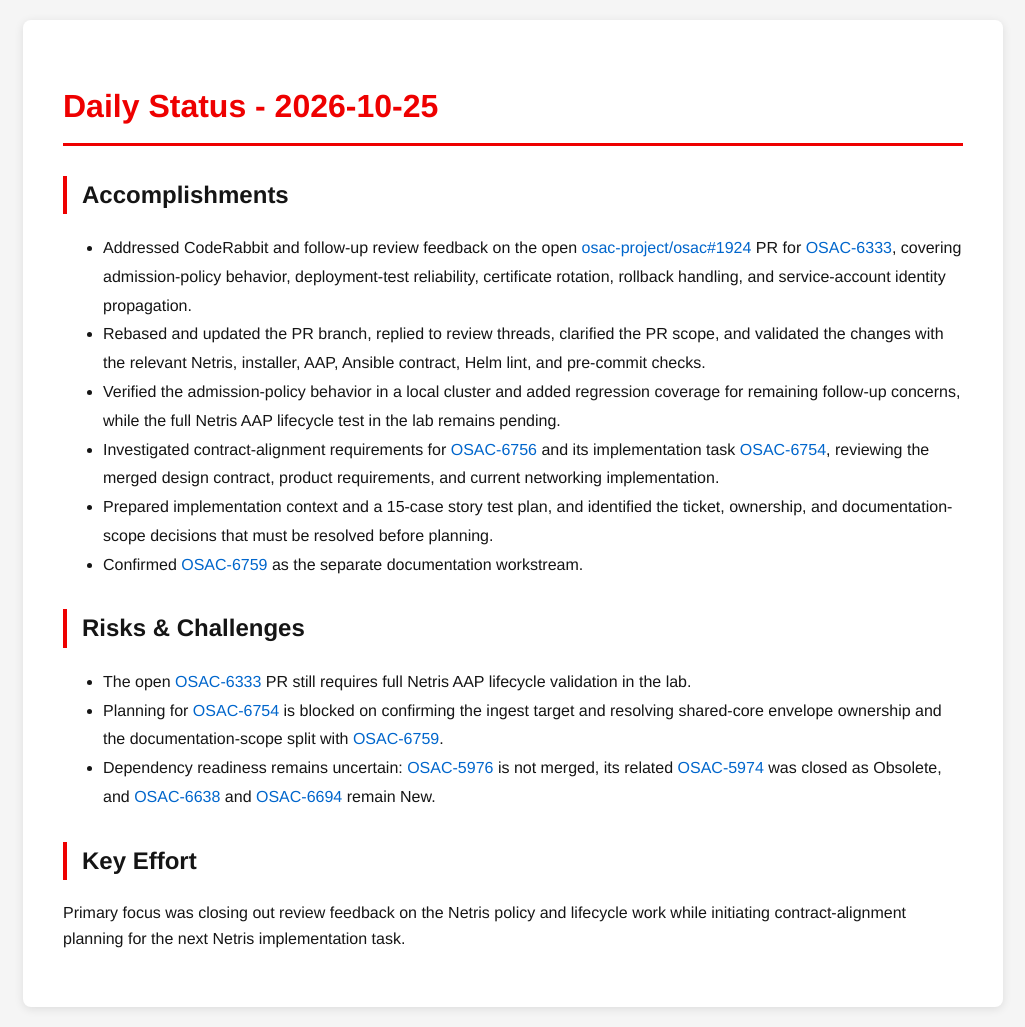
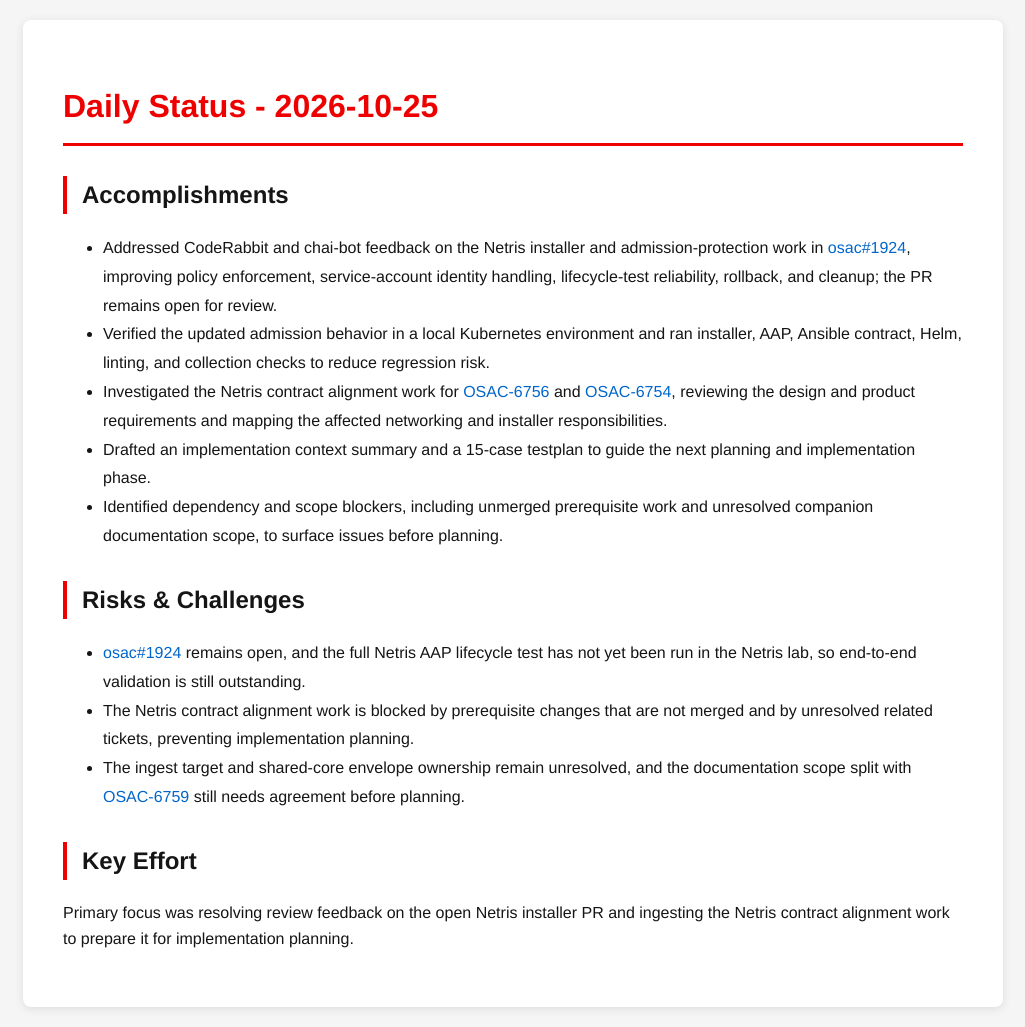
Before and after one commit to tzvatot/daily-status, a Jekyll site: the page built from 2026-10-25.md, in a window 1280 px wide. Shown: the whole page, without its empty margins (127-1152 px from the left). Built offline with Jekyll 4.4.1, drawn with Linux system fonts in a browser that asks for light colours.

Commit message:
Daily status update - 2026-10-25

```diff
--- a/2026-10-25.md
+++ b/2026-10-25.md
@@ -7,17 +7,16 @@
 # Daily Status - 2026-10-25
 
 ## Accomplishments
-- Addressed CodeRabbit and follow-up review feedback on the open [osac-project/osac#1924](https://github.com/osac-project/osac/pull/1924) PR for [OSAC-6333](https://redhat.atlassian.net/browse/OSAC-6333), covering admission-policy behavior, deployment-test reliability, certificate rotation, rollback handling, and service-account identity propagation.
-- Rebased and updated the PR branch, replied to review threads, clarified the PR scope, and validated the changes with the relevant Netris, installer, AAP, Ansible contract, Helm lint, and pre-commit checks.
-- Verified the admission-policy behavior in a local cluster and added regression coverage for remaining follow-up concerns, while the full Netris AAP lifecycle test in the lab remains pending.
-- Investigated contract-alignment requirements for [OSAC-6756](https://redhat.atlassian.net/browse/OSAC-6756) and its implementation task [OSAC-6754](https://redhat.atlassian.net/browse/OSAC-6754), reviewing the merged design contract, product requirements, and current networking implementation.
-- Prepared implementation context and a 15-case story test plan, and identified the ticket, ownership, and documentation-scope decisions that must be resolved before planning.
-- Confirmed [OSAC-6759](https://redhat.atlassian.net/browse/OSAC-6759) as the separate documentation workstream.
+- Addressed CodeRabbit and chai-bot feedback on the Netris installer and admission-protection work in [osac#1924](https://github.com/osac-project/osac/pull/1924), improving policy enforcement, service-account identity handling, lifecycle-test reliability, rollback, and cleanup; the PR remains open for review.
+- Verified the updated admission behavior in a local Kubernetes environment and ran installer, AAP, Ansible contract, Helm, linting, and collection checks to reduce regression risk.
+- Investigated the Netris contract alignment work for [OSAC-6756](https://redhat.atlassian.net/browse/OSAC-6756) and [OSAC-6754](https://redhat.atlassian.net/browse/OSAC-6754), reviewing the design and product requirements and mapping the affected networking and installer responsibilities.
+- Drafted an implementation context summary and a 15-case testplan to guide the next planning and implementation phase.
+- Identified dependency and scope blockers, including unmerged prerequisite work and unresolved companion documentation scope, to surface issues before planning.
 
 ## Risks & Challenges
-- The open [OSAC-6333](https://redhat.atlassian.net/browse/OSAC-6333) PR still requires full Netris AAP lifecycle validation in the lab.
-- Planning for [OSAC-6754](https://redhat.atlassian.net/browse/OSAC-6754) is blocked on confirming the ingest target and resolving shared-core envelope ownership and the documentation-scope split with [OSAC-6759](https://redhat.atlassian.net/browse/OSAC-6759).
-- Dependency readiness remains uncertain: [OSAC-5976](https://redhat.atlassian.net/browse/OSAC-5976) is not merged, its related [OSAC-5974](https://redhat.atlassian.net/browse/OSAC-5974) was closed as Obsolete, and [OSAC-6638](https://redhat.atlassian.net/browse/OSAC-6638) and [OSAC-6694](https://redhat.atlassian.net/browse/OSAC-6694) remain New.
+- [osac#1924](https://github.com/osac-project/osac/pull/1924) remains open, and the full Netris AAP lifecycle test has not yet been run in the Netris lab, so end-to-end validation is still outstanding.
+- The Netris contract alignment work is blocked by prerequisite changes that are not merged and by unresolved related tickets, preventing implementation planning.
+- The ingest target and shared-core envelope ownership remain unresolved, and the documentation scope split with [OSAC-6759](https://redhat.atlassian.net/browse/OSAC-6759) still needs agreement before planning.
 
 ## Key Effort
-Primary focus was closing out review feedback on the Netris policy and lifecycle work while initiating contract-alignment planning for the next Netris implementation task.
+Primary focus was resolving review feedback on the open Netris installer PR and ingesting the Netris contract alignment work to prepare it for implementation planning.
```
